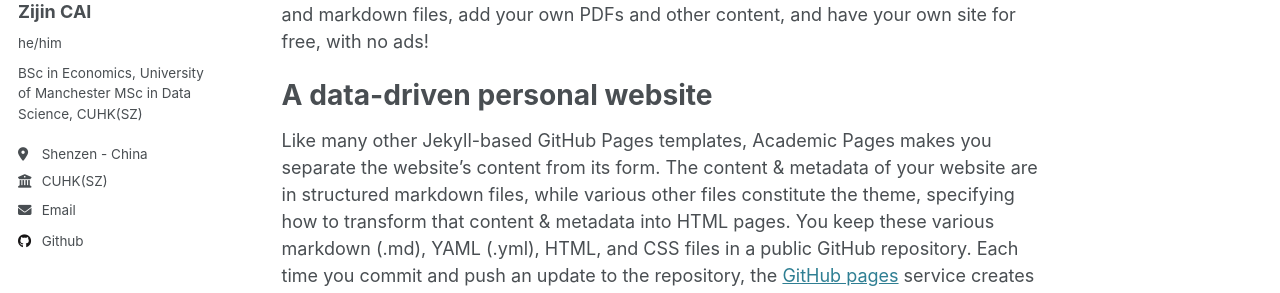
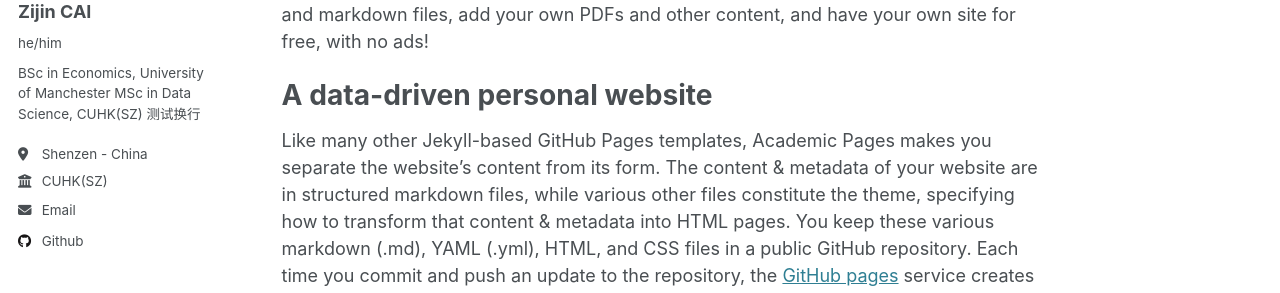
Before and after one commit to CAI991108/CAI991108.github.io, a Jekyll site: the page built from _pages/about.md, in a window 1280 px wide. Shown: the part 364-657 px from the top of the page. Built offline with Jekyll 4.4.1, drawn with Linux system fonts in a browser that asks for light colours.

Commit message:
Update _config.yml

```diff
--- a/_config.yml
+++ b/_config.yml
@@ -24,9 +24,11 @@
   avatar           : "profile.png"
   name             : "Zijin CAI"
   pronouns         : "he/him"
-  bio              : |
+  bio              : "
                       BSc in Economics, University of Manchester
                       MSc in Data Science, CUHK(SZ)
+                      测试换行
+                      "
   location         : "Shenzen - China"
   employer         : "CUHK(SZ)"
   uri              : # "https://github.com/CAI991108"
```
